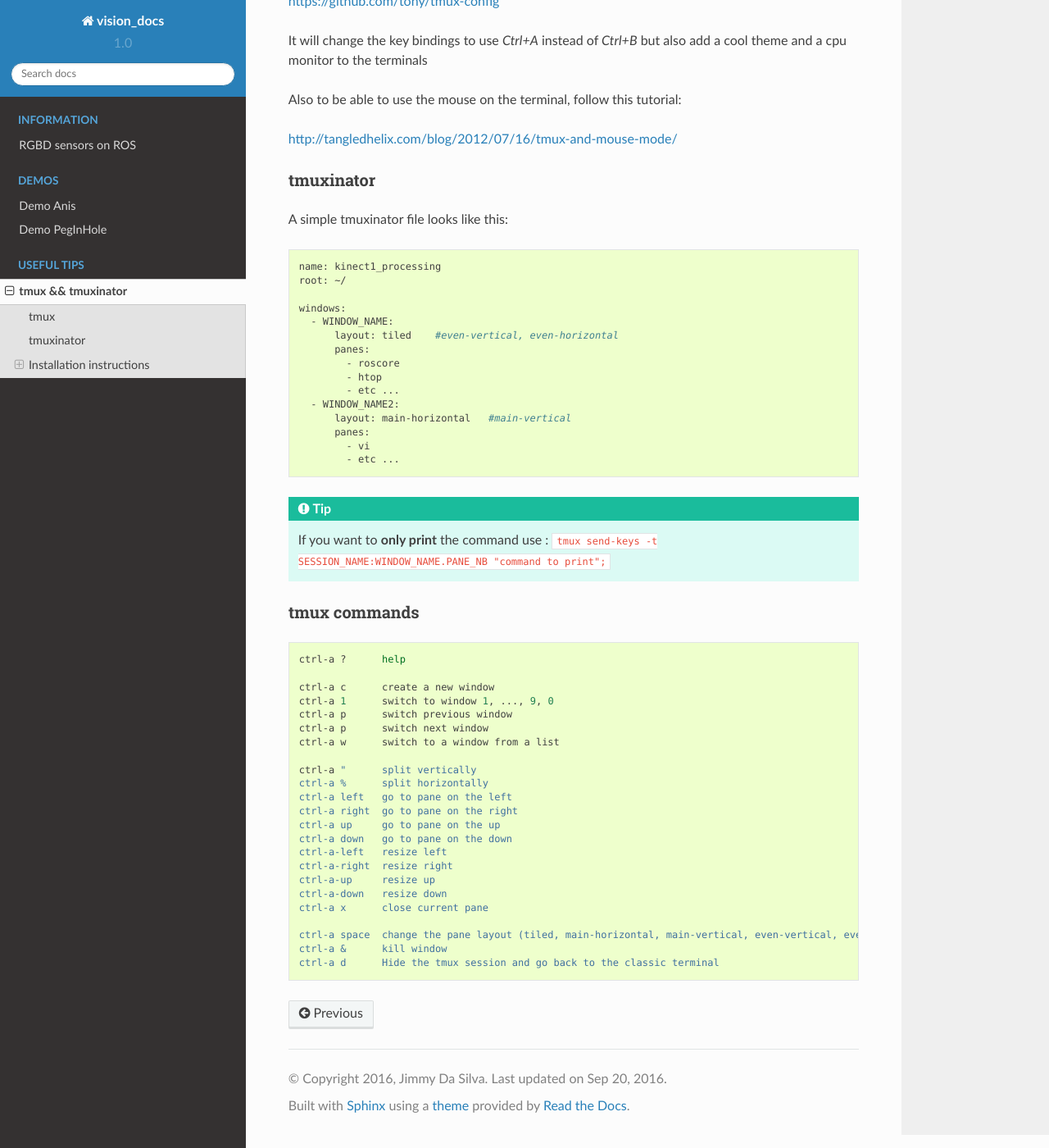
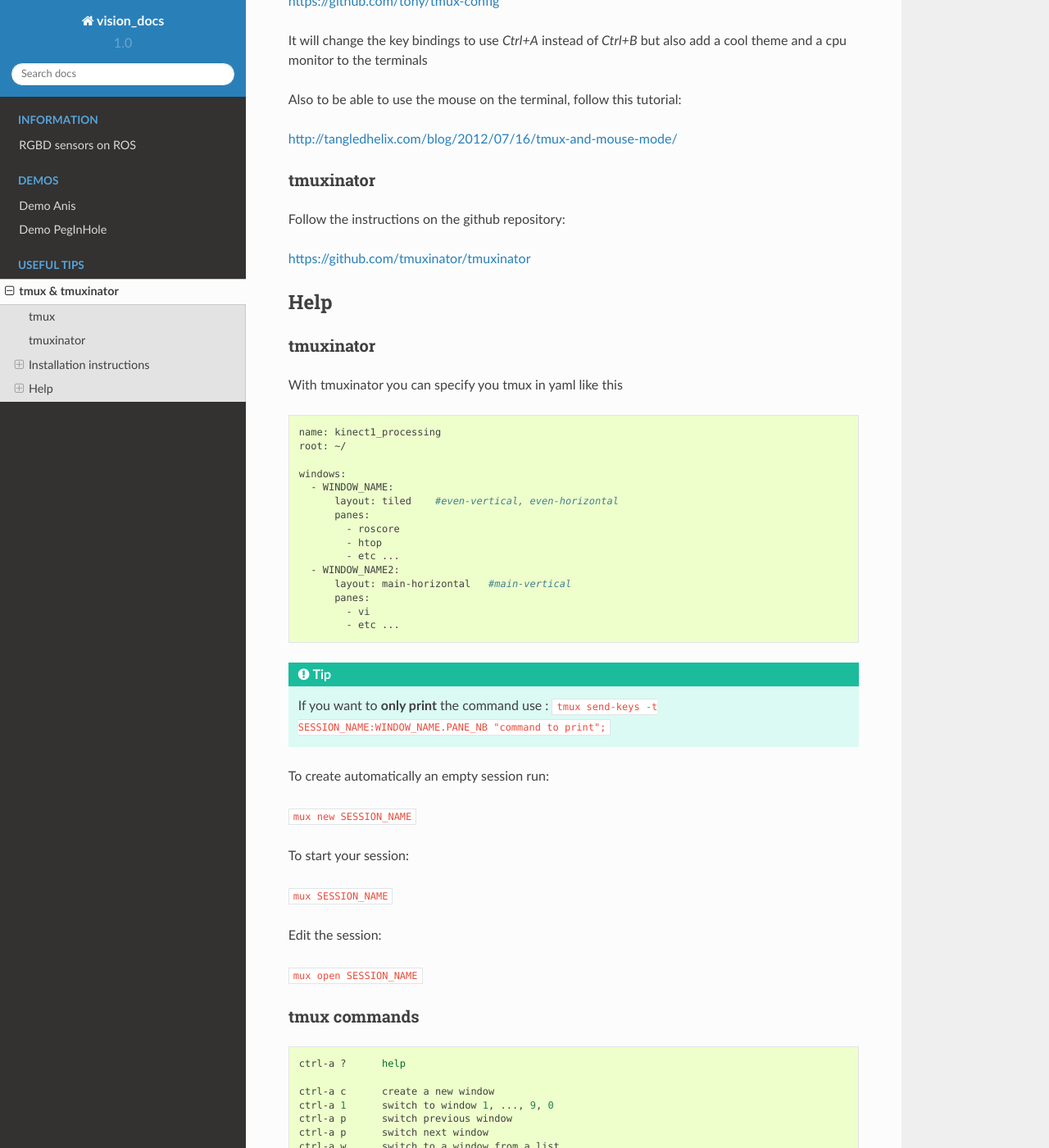
Before and after one commit to ISCI-NCTU/vision_docs, a Sphinx documentation site: the page built from docs/source/tips/tmux.rst, in a window 1280 px wide and 1400 px high, scrolled down 1143 px. Shown: the whole window at 82% size. Built offline with Sphinx 7.4.7 and the Read the Docs theme 2.0.0, drawn with Linux system fonts in a browser that asks for light colours.

Commit message:
Improve tmux info

```diff
--- a/docs/source/index.rst
+++ b/docs/source/index.rst
@@ -45,7 +45,7 @@ TODO
   :glob:
   :maxdepth: 2
 
-  tmux && tmuxinator <tips/tmux>
+  tmux & tmuxinator <tips/tmux>
 
 Indices and tables
 ==================
--- a/docs/source/tips/tmux.rst
+++ b/docs/source/tips/tmux.rst
@@ -1,5 +1,5 @@
 tmux & tmuxinator
-=======================================
+=================
 
 tmux
 ~~~~~
@@ -46,11 +46,18 @@ Also to be able to use the mouse on the terminal, follow this tutorial:
 
 http://tangledhelix.com/blog/2012/07/16/tmux-and-mouse-mode/
 
+tmuxinator
+----------
+Follow the instructions on the github repository:
+
+https://github.com/tmuxinator/tmuxinator
+
+Help
+~~~~
 
 tmuxinator
 ----------
-
-A simple tmuxinator file looks like this:
+With tmuxinator you can specify you tmux in yaml like this
 
 .. code-block:: bash
 
@@ -71,6 +78,19 @@ A simple tmuxinator file looks like this:
           - etc ...
 
 .. tip:: If you want to **only print** the command use : ``tmux send-keys -t SESSION_NAME:WINDOW_NAME.PANE_NB "command to print";``
+
+To create automatically an empty session run:
+
+``mux new SESSION_NAME``
+
+To start your session:
+
+``mux SESSION_NAME``
+
+Edit the session:
+
+``mux open SESSION_NAME``
+
 
 tmux commands
 -------------
```
